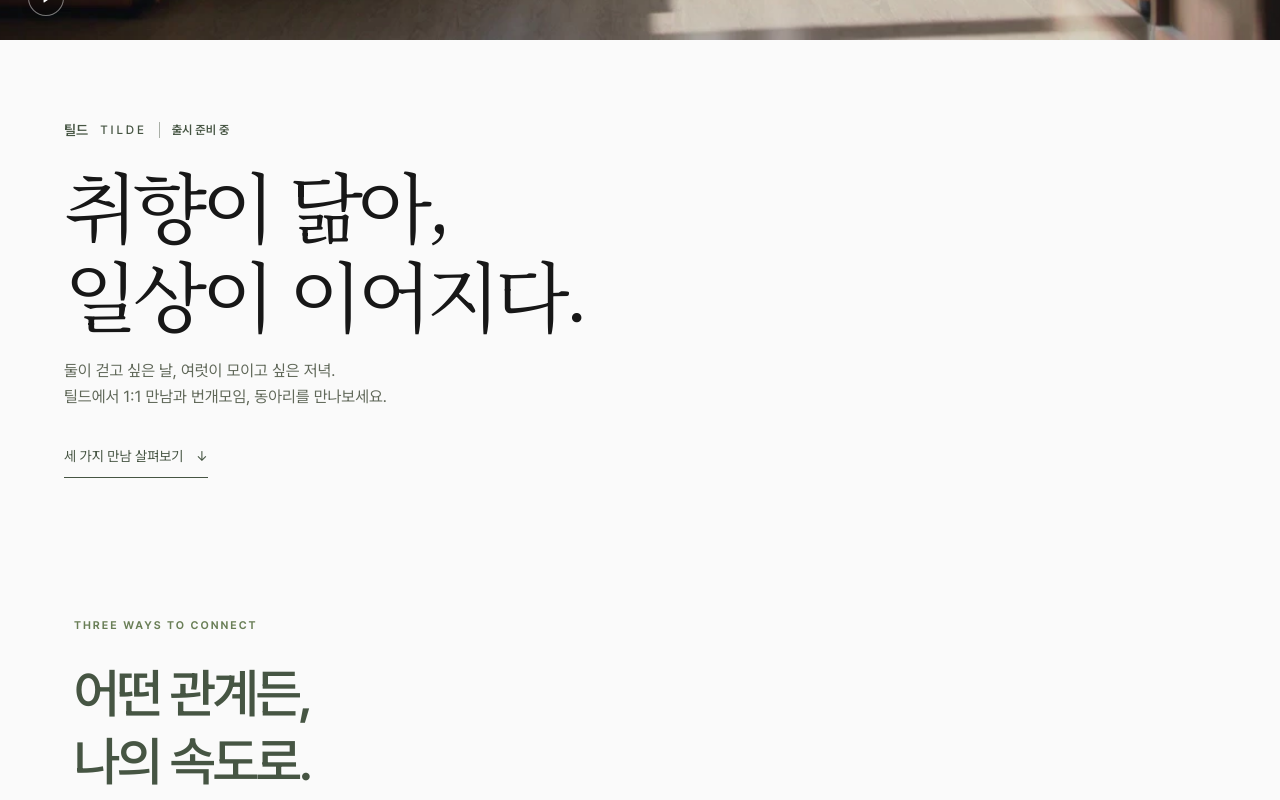
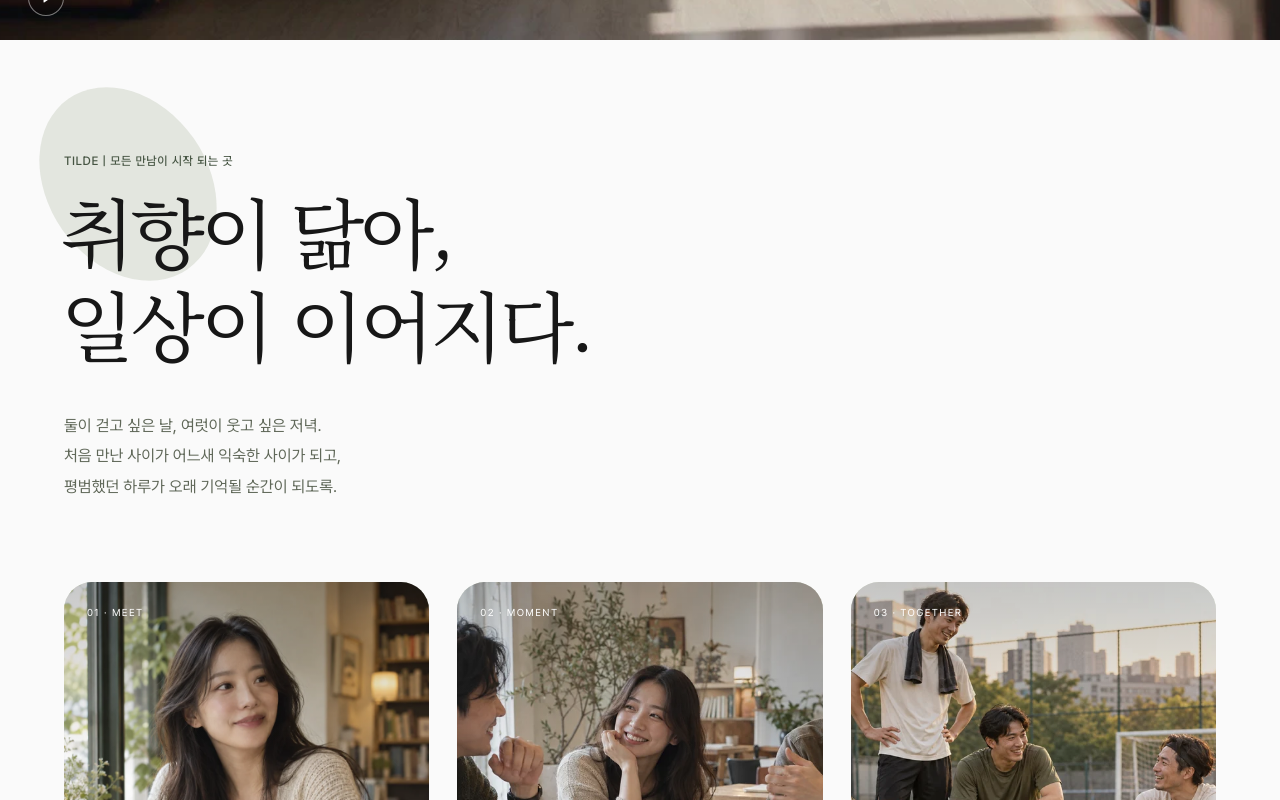
Before and after one commit to JAVECompany/jave-website, a Next.js app: page /tilde in a window 1280 px wide. Shown: the part 760-1560 px from the top of the page. Built offline with nearby package versions, Linux system fonts and the light colour scheme.

Commit message:
[CF-Pages-Skip] feat: 틸드 소개 문구와 여백 및 타원 장식 정리

```diff
--- a/src/app/tilde/_components/connections/TildeConnections.tsx
+++ b/src/app/tilde/_components/connections/TildeConnections.tsx
@@ -1,24 +1,18 @@
 import ScrollReveal from "../../../../components/motion/ScrollReveal";
-import ServiceHeading from "../../../../components/service-heading/ServiceHeading";
 import { tildeConnections } from "../../_data/service";
 import TildeConnectionCard from "./TildeConnectionCard";
 
 export default function TildeConnections() {
     return (
         <section
-            className="scroll-mt-[110px] px-2.5 pt-[140px] pb-[110px] max-[900px]:px-2 max-[900px]:py-[85px] max-[700px]:px-[3px] max-[700px]:pb-[70px]"
+            aria-labelledby="tilde-connections-title"
+            className="scroll-mt-28 pb-20 sm:pb-24 lg:pb-28"
             id="tilde-connections"
         >
-            <ScrollReveal>
-                <ServiceHeading
-                    eyebrow="THREE WAYS TO CONNECT"
-                    title={"어떤 관계든,\n나의 속도로."}
-                    description={
-                        "마음이 끌리는 대화도, 오늘의 작은 약속도,\n매주 기다려지는 취미도. 틸드 안에서 자연스럽게 이어집니다."
-                    }
-                />
-            </ScrollReveal>
-            <div className="mt-[55px] grid grid-cols-3 gap-7 max-[900px]:gap-[18px] max-[700px]:mt-[35px] max-[700px]:grid-cols-1 max-[700px]:gap-10">
+            <h2 id="tilde-connections-title" className="sr-only">
+                틸드의 1:1 만남, 번개모임, 동아리
+            </h2>
+            <div className="grid grid-cols-3 gap-7 max-[900px]:gap-[18px] max-[700px]:grid-cols-1 max-[700px]:gap-10">
                 {tildeConnections.map((item, index) => (
                     <ScrollReveal key={item.label} delay={index * 100}>
                         <TildeConnectionCard {...item} number={`0${index + 1}`} />
--- a/src/app/tilde/_components/hero/TildeHero.tsx
+++ b/src/app/tilde/_components/hero/TildeHero.tsx
@@ -10,29 +10,23 @@ export default function TildeHero() {
             <div data-cinematic-hero className="relative h-dvh w-full bg-[#d8ded3]">
                 <TildeHeroFilm />
             </div>
-            <div className="px-5 pt-14 sm:px-8 sm:pt-20 lg:px-16">
-                <p className="flex items-center gap-3 text-sm font-semibold text-[var(--service-ink)]">
-                    {tildeService.name}
-                    <span lang="en" className="text-xs font-medium tracking-[.24em]">
-                        TILDE
-                    </span>
-                    <span className="border-l border-current/45 pl-3 text-xs">출시 준비 중</span>
+            <div className="relative isolate px-5 pt-16 pb-12 sm:px-8 sm:pt-24 sm:pb-16 lg:px-16 lg:pt-28 lg:pb-20">
+                <span
+                    aria-hidden="true"
+                    className="pointer-events-none absolute top-10 left-3 -z-10 h-24 w-36 rotate-[55deg] rounded-[50%] bg-[#879775]/20 sm:top-14 sm:left-4 sm:h-32 sm:w-44 lg:top-16 lg:left-6 lg:h-40 lg:w-52"
+                />
+                <p className="text-xs leading-relaxed font-medium tracking-[.045em] text-[var(--service-ink)]">
+                    {tildeService.heroEyebrow}
                 </p>
                 <h1
                     id="tilde-title"
-                    className="my-5 font-['Noto_Serif_KR',serif] text-[clamp(2.6rem,6vw,5.75rem)] leading-[1.16] tracking-[-.07em] whitespace-pre-line"
+                    className="-ml-[.045em] mt-3 mb-10 font-['Noto_Serif_KR',serif] text-[clamp(2.25rem,6vw,5.75rem)] leading-[1.22] font-normal tracking-[-.055em] whitespace-pre-line break-keep"
                 >
                     {tildeService.tagline}
                 </h1>
-                <p className="text-base leading-relaxed whitespace-pre-line text-[var(--service-muted)]">
+                <p className="text-sm leading-[1.9] whitespace-pre-line break-keep text-[var(--service-muted)] sm:text-base">
                     {tildeService.heroDescription}
                 </p>
-                <a
-                    href="#tilde-connections"
-                    className="mt-6 inline-flex min-h-11 items-center gap-3 border-b border-current text-sm text-[var(--service-ink)]"
-                >
-                    세 가지 만남 살펴보기 <span aria-hidden="true">↓</span>
-                </a>
             </div>
         </section>
     );
--- a/src/app/tilde/_data/service.ts
+++ b/src/app/tilde/_data/service.ts
@@ -2,9 +2,10 @@ export const tildeService = {
     name: "틸드",
     description:
         "취향이 닮은 사람들이 만남, 번개모임, 동아리로 자연스럽게 이어지는 출시 준비 중인 소셜 서비스입니다.",
+    heroEyebrow: "TILDE | 모든 만남이 시작 되는 곳",
     tagline: "취향이 닮아,\n일상이 이어지다.",
     heroDescription:
-        "둘이 걷고 싶은 날, 여럿이 모이고 싶은 저녁.\n틸드에서 1:1 만남과 번개모임, 동아리를 만나보세요.",
+        "둘이 걷고 싶은 날, 여럿이 웃고 싶은 저녁.\n처음 만난 사이가 어느새 익숙한 사이가 되고,\n평범했던 하루가 오래 기억될 순간이 되도록.",
     ctaTitle: "취향이 닮은 우리,\n곧 일상에서 만나요.",
 };
 
```
Also changed, not shown: 1 other file (tests, documents, lock files or other folders).
